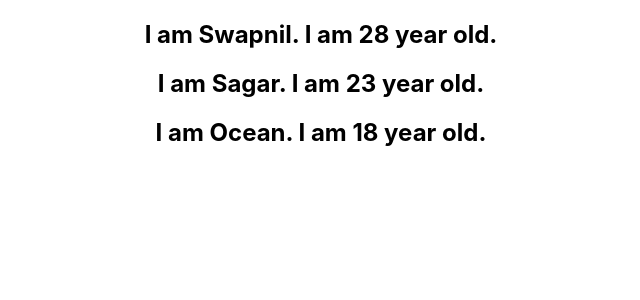
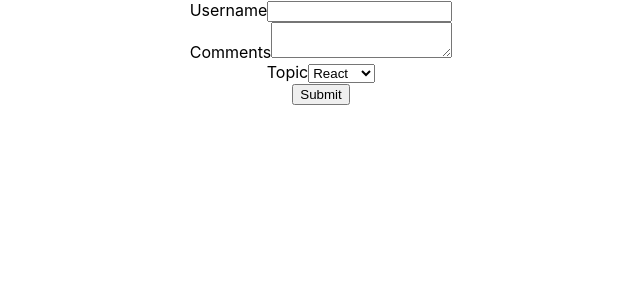
Before and after one commit to Swapnil-Sagar/react-basics, a React (Create React App) app: page / in a window 1280 px wide. Shown: the top 300 px of the page, without its empty margins (319-959 px from the left). Built offline with nearby package versions, Linux system fonts and the light colour scheme.

Commit message:
Form Handling

```diff
--- a/src/App.js
+++ b/src/App.js
@@ -4,13 +4,15 @@ import "./App.css";
 import ParentComponent from "./components/ParentComponent";
 import UserGreeting from "./components/UserGreeting";
 import NameList from "./components/NameList";
+import Form from "./components/Form";
 
 function App() {
   return (
     <div className="App">
-      <NameList />
+      <Form />
+      {/*<NameList />
 
-      {/*<UserGreeting />
+      <UserGreeting />
     <ParentComponent />
        <Increments />
       <EventBinding /> */}
--- /dev/null
+++ b/src/components/Form.js
@@ -0,0 +1,73 @@
+import React, { Component } from "react";
+
+class Form extends Component {
+  constructor(props) {
+    super(props);
+
+    this.state = {
+      username: "",
+      comments: "",
+      topic: "react",
+    };
+  }
+
+  handleUsernameChange = (event) => {
+    this.setState({
+      username: event.target.value,
+    });
+  };
+
+  handleCommentsChange = (event) => {
+    this.setState({
+      comments: event.target.value,
+    });
+  };
+
+  handleTopicChange = (event) => {
+    this.setState({
+      topic: event.target.value,
+    });
+  };
+
+  handleSubmit = (event) => {
+    alert(`${this.state.username} ${this.state.comments} ${this.state.topic}`);
+    event.preventDefault(); //to prevent default behaviour which is reloading after alerting
+  };
+
+  render() {
+    const { username, comments, topic } = this.state;
+    return (
+      <div>
+        <form onSubmit={this.handleSubmit}>
+          <div>
+            <label>Username</label>
+            <input
+              type="text"
+              value={username}
+              onChange={this.handleUsernameChange}
+            />
+          </div>
+          <div>
+            <label>Comments</label>
+            <textarea
+              value={comments}
+              onChange={this.handleCommentsChange}
+            ></textarea>
+          </div>
+          <div>
+            <label>Topic</label>
+            <select value={topic} onChange={this.handleTopicChange}>
+              <option value="react">React</option>
+              <option value="angular">angular</option>
+              <option value="vue">VUE</option>
+            </select>
+          </div>
+          <button type="submit">Submit</button>
+          {/* type="submit" lets user to submit for by enter key  */}
+        </form>
+      </div>
+    );
+  }
+}
+
+export default Form;
```
Also changed, not shown: src/components/img/Controlled Components.jpg (added), 1 other file (tests, documents, lock files or other folders).
